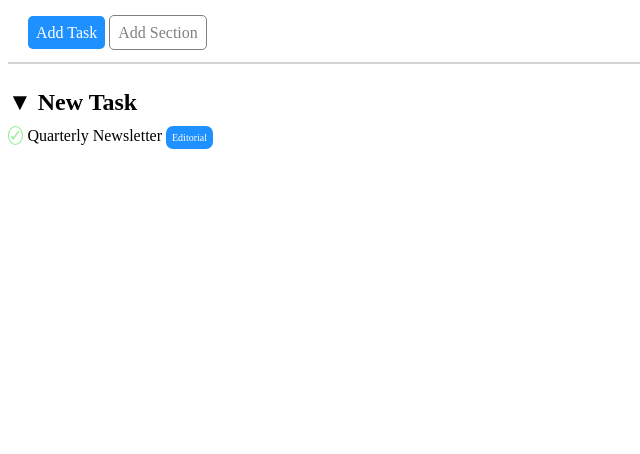
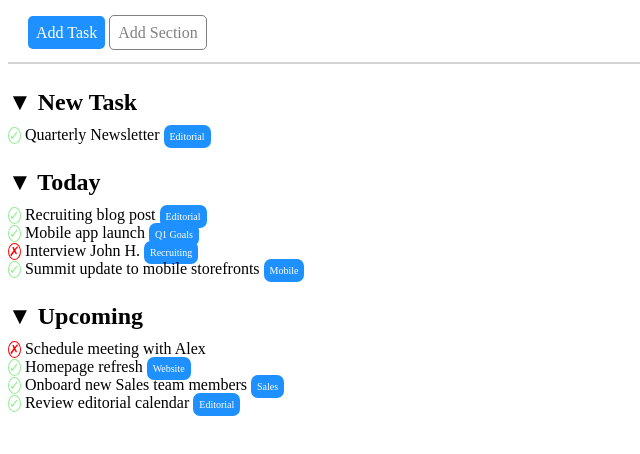
Before and after one commit to Gutierrez-Pool/html-css-toboolist, a plain HTML site: page index.html in a window 1280 px wide. Shown: the part 80-534 px from the top of the page, without its empty margins (0-640 px from the left). Drawn offline with Linux system fonts and the light colour scheme.

Commit message:
aggiunta task mancanti

```diff
--- a/css/style.css
+++ b/css/style.css
@@ -42,6 +42,7 @@ h2 {
 }
 
 .check {
+    font-size: small;
     color: lightgreen;
     background-color: white;
     border-radius: 50%;
@@ -57,3 +58,11 @@ h2 {
 
 }
 /* Fine New Task */
+
+.cross {
+    font-size: small;
+    color: red;
+    background-color: white;
+    border-radius: 50%;
+    border: red 1px solid;
+}
--- a/index.html
+++ b/index.html
@@ -31,17 +31,47 @@
 
         <!-- New task -->
         <div>
-            <h2> &#x25BC; New Task</h2>
-            <span class="check">&check;</span>
-            <span>Quarterly Newsletter</span>
-            <span class="editorial">Editorial</span>
+            <div>
+                <h2> &#x25BC; New Task</h2>
+            </div>
 
+            <div>
+                <span class="check">&check;</span>
+                <span>Quarterly Newsletter</span>
+                <span class="editorial">Editorial</span>
+            </div>
         </div>
         <!-- Fine New task -->
 
 
         <!-- Today -->
         <div>
+            <div>
+                <h2> &#x25BC; Today</h2>
+            </div>
+
+            <div>
+                <span class="check">&check;</span>
+                <span>Recruiting blog post</span>
+                <span class="editorial">Editorial</span>
+            </div>
+
+            <div>
+                <span class="check">&check;</span>
+                <span>Mobile app launch</span>
+                <span class="editorial">Q1 Goals</span>
+            </div>
+            <div>
+                <span class="cross">&cross;</span>
+                <span>Interview John H.</span>
+                <span class="editorial">Recruiting</span>
+            </div>
+
+            <div>
+                <span class="check">&check;</span>
+                <span>Summit update to mobile storefronts</span>
+                <span class="editorial">Mobile</span>
+            </div>
 
         </div>
         <!-- Fine today -->
@@ -49,7 +79,31 @@
 
         <!-- Upcoming -->
         <div>
+            <div>
+                <h2> &#x25BC; Upcoming</h2>
+            </div>
 
+            <div>
+                <span class="cross">&cross;</span>
+                <span>Schedule meeting with Alex</span>
+            </div>
+
+            <div>
+                <span class="check">&check;</span>
+                <span>Homepage  refresh</span>
+                <span class="editorial">Website</span>
+            </div>
+            <div>
+                <span class="check">&check;</span>
+                <span>Onboard new Sales team members</span>
+                <span class="editorial">Sales</span>
+            </div>
+
+            <div>
+                <span class="check">&check;</span>
+                <span>Review editorial calendar</span>
+                <span class="editorial">Editorial</span>
+            </div>
         </div>
         <!-- Fine upcoming -->
 
```
